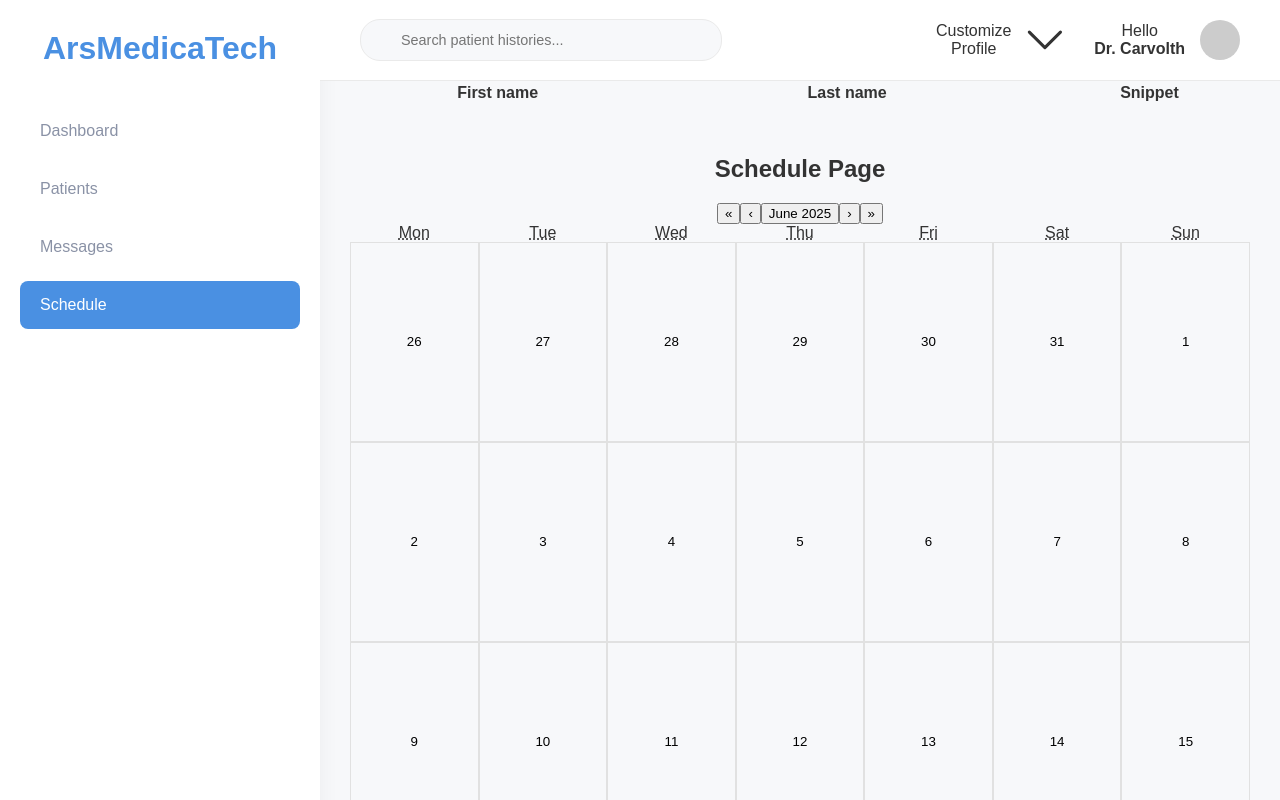
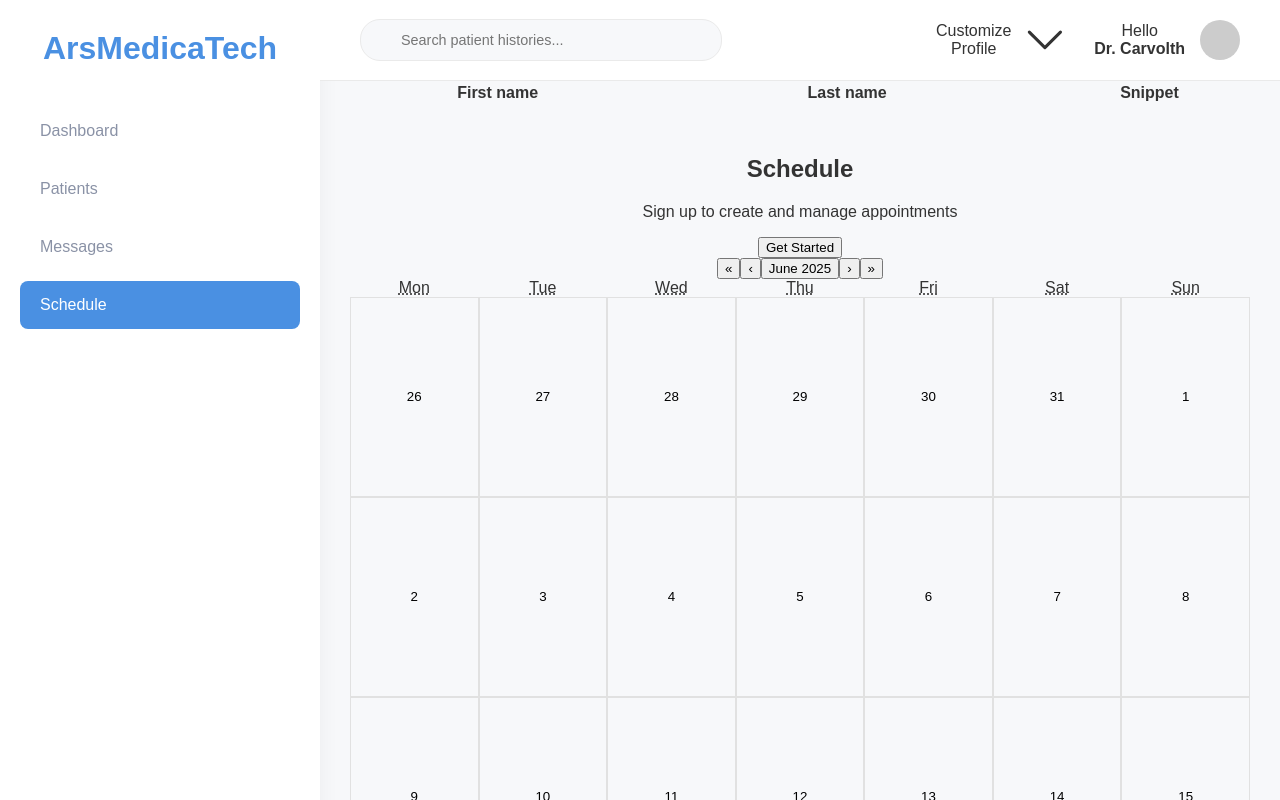
Before and after one commit to darren277/arsmedicatech, a React app: page /schedule in a window 1280 px wide. Shown: the top 800 px of the page. Built offline with nearby package versions, Linux system fonts and the light colour scheme.

Commit message:
Updated Schedule screen to use new popup.

```diff
--- a/src/pages/Schedule.jsx
+++ b/src/pages/Schedule.jsx
@@ -1,6 +1,9 @@
 import React from 'react';
 import {useState} from 'react';
 import Calendar from 'react-calendar';
+import authService from '../services/auth';
+import { useSignupPopup } from '../hooks/useSignupPopup';
+import SignupPopup from '../components/SignupPopup';
 
 
 function isSameDay (date1, date2) {
@@ -34,13 +37,44 @@ function tileClassName({ date, view }) {
 
 const Schedule = () => {
     const [calendarValue, setCalendarValue] = useState(new Date());
-    function onCalendarChange(nextValue) {setCalendarValue(nextValue);}
+    const isAuthenticated = authService.isAuthenticated();
+    const { isPopupOpen, showSignupPopup, hideSignupPopup } = useSignupPopup();
+
+    function onCalendarChange(nextValue) {
+        if (!isAuthenticated) {
+            showSignupPopup();
+            return;
+        }
+        setCalendarValue(nextValue);
+    }
 
     return (
-        <div>
-            <h2>Schedule Page</h2>
-            <Calendar onChange={onCalendarChange} value={calendarValue} tileContent={tileContent} tileClassName={tileClassName} />
-        </div>
+        <>
+            <div className="schedule-container">
+                <div className="schedule-header">
+                    <h2>Schedule</h2>
+                    {!isAuthenticated && (
+                        <div className="guest-notice">
+                            <p>Sign up to create and manage appointments</p>
+                            <button onClick={showSignupPopup} className="guest-action-button">
+                                Get Started
+                            </button>
+                        </div>
+                    )}
+                </div>
+                <Calendar
+                    onChange={onCalendarChange}
+                    value={calendarValue}
+                    tileContent={tileContent}
+                    tileClassName={tileClassName}
+                    className={!isAuthenticated ? 'calendar-disabled' : ''}
+                />
+            </div>
+            <SignupPopup
+                isOpen={isPopupOpen}
+                onClose={hideSignupPopup}
+            />
+        </>
     )
 };
 
```
